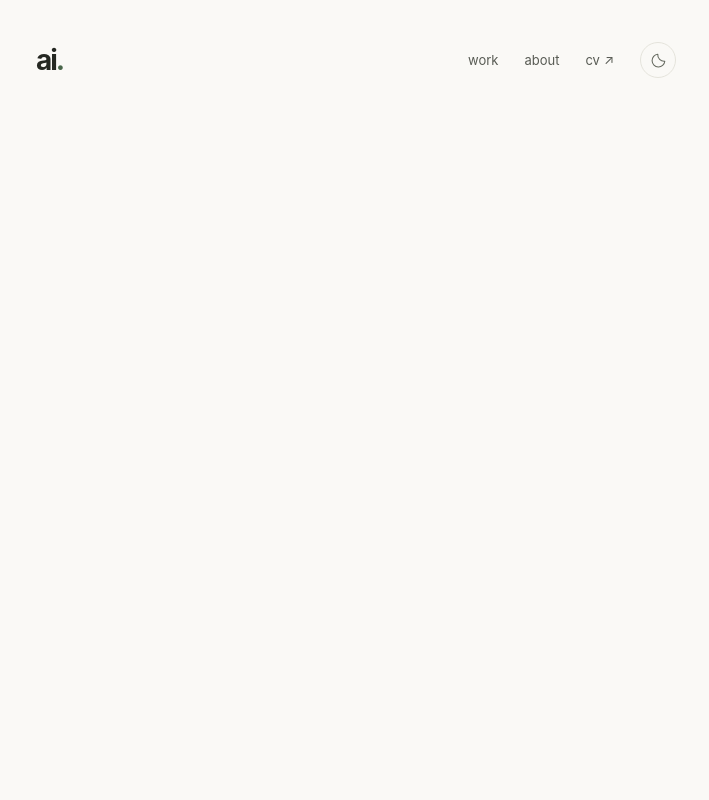
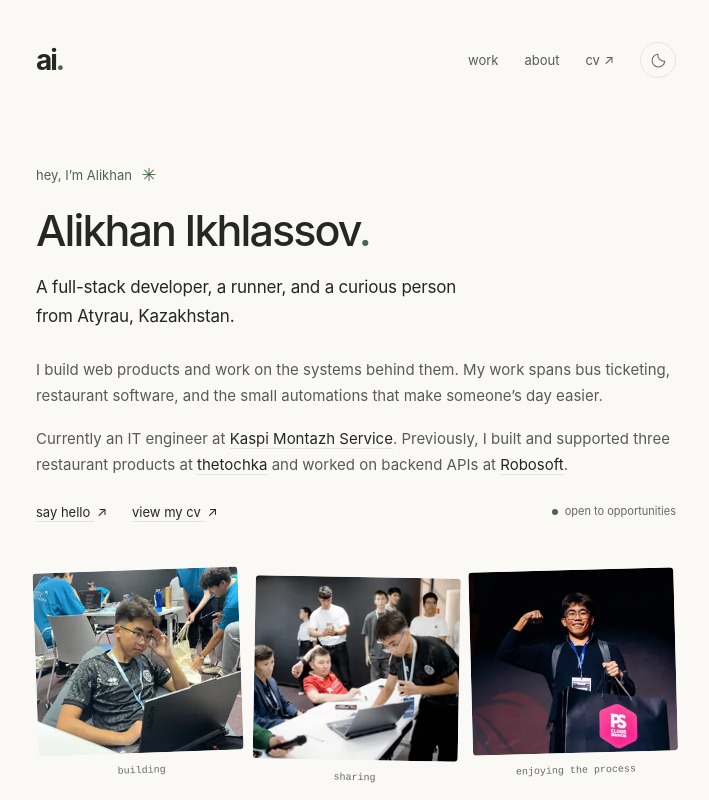
Before and after one commit to aikhon/portfolio, a React (Vite) app: page / in a window 1280 px wide. Shown: the top 800 px of the page, without its empty margins (284-993 px from the left). Built offline with nearby package versions, Linux system fonts and the light colour scheme.

Commit message:
feat: add subtle entrance and interaction animations

```diff
--- a/src/style.css
+++ b/src/style.css
@@ -11,6 +11,7 @@
   --accent: #49664a;
   --hover: #f0f0e9;
   --selection: #dfe7d8;
+  --motion-ease: cubic-bezier(0.22, 1, 0.36, 1);
   font-family: "Geist Variable", -apple-system, BlinkMacSystemFont, "Segoe UI", sans-serif;
   font-synthesis: none;
   text-rendering: optimizeLegibility;
@@ -54,9 +55,14 @@ main:focus { outline: none; }
 .wordmark { font-size: 28px; font-weight: 650; line-height: 1; letter-spacing: -2px; color: var(--heading); padding-block: 8px; }
 .wordmark span, .accent { color: var(--accent); }
 .site-header nav { display: flex; gap: 26px; align-items: center; font-size: 13px; }
-.site-header nav > a { display: inline-flex; align-items: center; gap: 4px; min-height: 44px; }
+.site-header nav > a { display: inline-flex; align-items: center; gap: 4px; min-height: 44px; position: relative; }
+.site-header nav > a::after { content: ""; position: absolute; inset-inline: 0; bottom: 8px; height: 1px; background: var(--accent); transform: scaleX(0); transform-origin: left; transition: transform 200ms var(--motion-ease); }
+.site-header nav > a:is(:hover, :focus-visible)::after { transform: scaleX(1); }
 .theme-toggle { width: 36px; height: 36px; border: 1px solid var(--line); border-radius: 50%; background: transparent; color: var(--muted); display: grid; place-items: center; transition: background 160ms ease, color 160ms ease; }
 .theme-toggle:hover { background: var(--hover); color: var(--heading); }
+.theme-toggle svg { transition: transform 240ms var(--motion-ease); }
+.theme-toggle:is(:hover, :focus-visible) svg { transform: rotate(-12deg); }
+.theme-toggle:active svg { transform: rotate(-12deg) scale(.9); }
 
 .intro { padding-top: 77px; }
 .intro-hello { color: var(--accent); font-size: 13px; margin-bottom: 15px; }
@@ -68,9 +74,10 @@ h1 { font-size: clamp(32px, 5.5vw, 43px); font-weight: 550; letter-spacing: -1.9
 .prose a, .education-summary a { color: var(--heading); text-decoration: underline; text-decoration-color: var(--line); transition: text-decoration-color 160ms ease; }
 .prose a:hover, .education-summary a:hover { color: var(--accent); text-decoration-color: var(--accent); }
 .intro-links { display: flex; align-items: center; flex-wrap: wrap; gap: 12px 25px; margin-top: 22px; font-size: 13px; }
-.text-link { color: var(--heading); text-decoration: underline; text-decoration-color: var(--line); }
+.text-link { color: var(--heading); text-decoration: underline; text-decoration-color: var(--line); transition: color 160ms ease, text-decoration-color 160ms ease; }
 .text-link:hover { text-decoration-color: var(--accent); }
-.text-link span { display: inline-block; padding-left: 3px; }
+.text-link span { display: inline-block; padding-left: 3px; transition: transform 200ms var(--motion-ease); }
+.text-link:is(:hover, :focus-visible) span { transform: translate(2px, -2px); }
 .availability { display: inline-flex; align-items: center; gap: 7px; color: var(--muted); font-size: 11px; margin-left: auto; }
 .status-dot { width: 6px; height: 6px; border-radius: 50%; background: var(--accent); }
 
@@ -79,8 +86,8 @@ h1 { font-size: clamp(32px, 5.5vw, 43px); font-weight: 550; letter-spacing: -1.9
 .photo-strip figure:nth-child(1) { transform: rotate(-2deg); }
 .photo-strip figure:nth-child(2) { transform: translateY(7px) rotate(1deg); }
 .photo-strip figure:nth-child(3) { transform: rotate(-1.5deg); }
-.photo-strip a { display: block; border-radius: 4px; transition: transform 220ms ease; }
-.photo-strip a:hover { transform: translateY(-5px) rotate(1deg); }
+.photo-strip a { display: block; border-radius: 4px; transition: transform 280ms var(--motion-ease); }
+.photo-strip a:is(:hover, :focus-visible) { transform: translateY(-5px) rotate(1deg); }
 .photo-strip img { width: 100%; height: auto; aspect-ratio: 1.12; object-fit: cover; border-radius: 4px; background: var(--hover); }
 .photo-strip figcaption { margin-top: 10px; text-align: center; color: var(--muted); font-family: "JetBrains Mono Variable", monospace; font-size: 10px; line-height: 1.6; }
 
@@ -91,11 +98,11 @@ h1 { font-size: clamp(32px, 5.5vw, 43px); font-weight: 550; letter-spacing: -1.9
 .project-list > li + li { border-top: 1px solid var(--line); }
 .project-link { display: grid; grid-template-columns: 26px minmax(0, 1fr); gap: 15px; padding: 14px 10px 23px; margin-inline: -10px; border-radius: 4px; transition: background 180ms ease; }
 .project-list > li + li .project-link { padding-top: 23px; }
-.project-link:hover { color: var(--body); background: var(--hover); }
+.project-link:is(:hover, :focus-visible) { color: var(--body); background: var(--hover); }
 .project-number { color: var(--muted); font-family: "JetBrains Mono Variable", monospace; font-size: 10px; padding-top: 5px; }
 .project-link h3 { font-size: 17px; font-weight: 550; letter-spacing: -.3px; display: flex; justify-content: space-between; align-items: baseline; }
 .project-arrow { font-size: 20px; font-weight: 400; color: var(--muted); transition: transform 180ms ease; }
-.project-link:hover .project-arrow { color: var(--accent); transform: translate(2px, -2px); }
+.project-link:is(:hover, :focus-visible) .project-arrow { color: var(--accent); transform: translate(2px, -2px); }
 .project-link p { margin-top: 6px; font-size: 14px; line-height: 1.75; max-width: 510px; }
 .project-stack { display: block; margin-top: 12px; color: var(--muted); font-family: "JetBrains Mono Variable", monospace; font-size: 10px; line-height: 1.8; }
 .project-domain { display: inline-block; margin-top: 12px; font-size: 12px; color: var(--accent); }
@@ -139,16 +146,31 @@ details[open] > summary .disclosure-icon::after { transform: rotate(0); }
 .contact { margin-top: 56px; padding-top: 27px; border-top: 1px solid var(--line); }
 .contact h2 { font-size: 26px; line-height: 1.3; letter-spacing: -.8px; font-weight: 500; margin-top: 18px; }
 .contact > p:not(.eyebrow) { margin-top: 13px; font-size: 14px; max-width: 500px; }
-.contact-email { display: inline-flex; align-items: baseline; gap: 16px; max-width: 100%; font-size: 17px; color: var(--heading); letter-spacing: -.4px; text-decoration: underline; text-decoration-color: var(--line); margin-top: 20px; overflow-wrap: anywhere; }
+.contact-email { display: inline-flex; align-items: baseline; gap: 16px; max-width: 100%; font-size: 17px; color: var(--heading); letter-spacing: -.4px; text-decoration: underline; text-decoration-color: var(--line); margin-top: 20px; overflow-wrap: anywhere; transition: color 160ms ease, text-decoration-color 160ms ease; }
 .contact-email:hover { text-decoration-color: var(--accent); }
+.contact-email span { transition: transform 200ms var(--motion-ease); }
+.contact-email:is(:hover, :focus-visible) span { transform: translate(2px, -2px); }
 .social-links { display: flex; flex-wrap: wrap; column-gap: 23px; row-gap: 3px; margin-top: 25px; font-size: 12px; }
 .social-links a { padding-block: 6px; }
 .site-footer { display: flex; align-items: center; justify-content: space-between; gap: 18px; margin-top: 56px; padding-block: 21px 34px; border-top: 1px solid var(--line); font-size: 10px; color: var(--muted); }
 .site-footer a { padding-block: 8px; white-space: nowrap; }
 
-@media (min-width: 800px) {
-  .intro { animation: appear 500ms ease-out both; }
-  @keyframes appear { from { opacity: 0; transform: translateY(6px); } to { opacity: 1; transform: translateY(0); } }
+@keyframes enter {
+  from { opacity: 0; transform: translateY(8px); }
+  to { opacity: 1; transform: translateY(0); }
+}
+@keyframes disclosure-enter {
+  from { opacity: 0; transform: translateY(4px); }
+  to { opacity: 1; transform: translateY(0); }
+}
+@media (prefers-reduced-motion: no-preference) {
+  .intro > * { animation: enter 480ms var(--motion-ease) both; }
+  .intro > :nth-child(2) { animation-delay: 40ms; }
+  .intro > :nth-child(3) { animation-delay: 80ms; }
+  .intro > :nth-child(4) { animation-delay: 120ms; }
+  .intro > :nth-child(5) { animation-delay: 160ms; }
+  .intro > :nth-child(6) { animation-delay: 200ms; }
+  details[open] > .career-detail, details[open] > .milestone-list { animation: disclosure-enter 220ms var(--motion-ease); }
 }
 @media (max-width: 640px) {
   .page-shell { width: calc(100% - 40px); }
@@ -183,8 +205,10 @@ details[open] > summary .disclosure-icon::after { transform: rotate(0); }
 @media (prefers-reduced-motion: reduce) {
   html { scroll-behavior: auto; }
   *, *::before, *::after { animation: none !important; transition: none !important; }
+  .photo-strip a, .text-link span, .project-arrow, .contact-email span, .theme-toggle svg { transform: none !important; }
 }
 @media print {
+  *, *::before, *::after { animation: none !important; transition: none !important; }
   :root, :root.dark { --canvas: #fff; --heading: #111; --body: #333; --muted: #555; --line: #ddd; --accent: #333; }
   .page-shell { width: 100%; max-width: 680px; }
   .site-header, .photo-strip, .site-footer, .theme-toggle, .milestones { display: none; }
```
